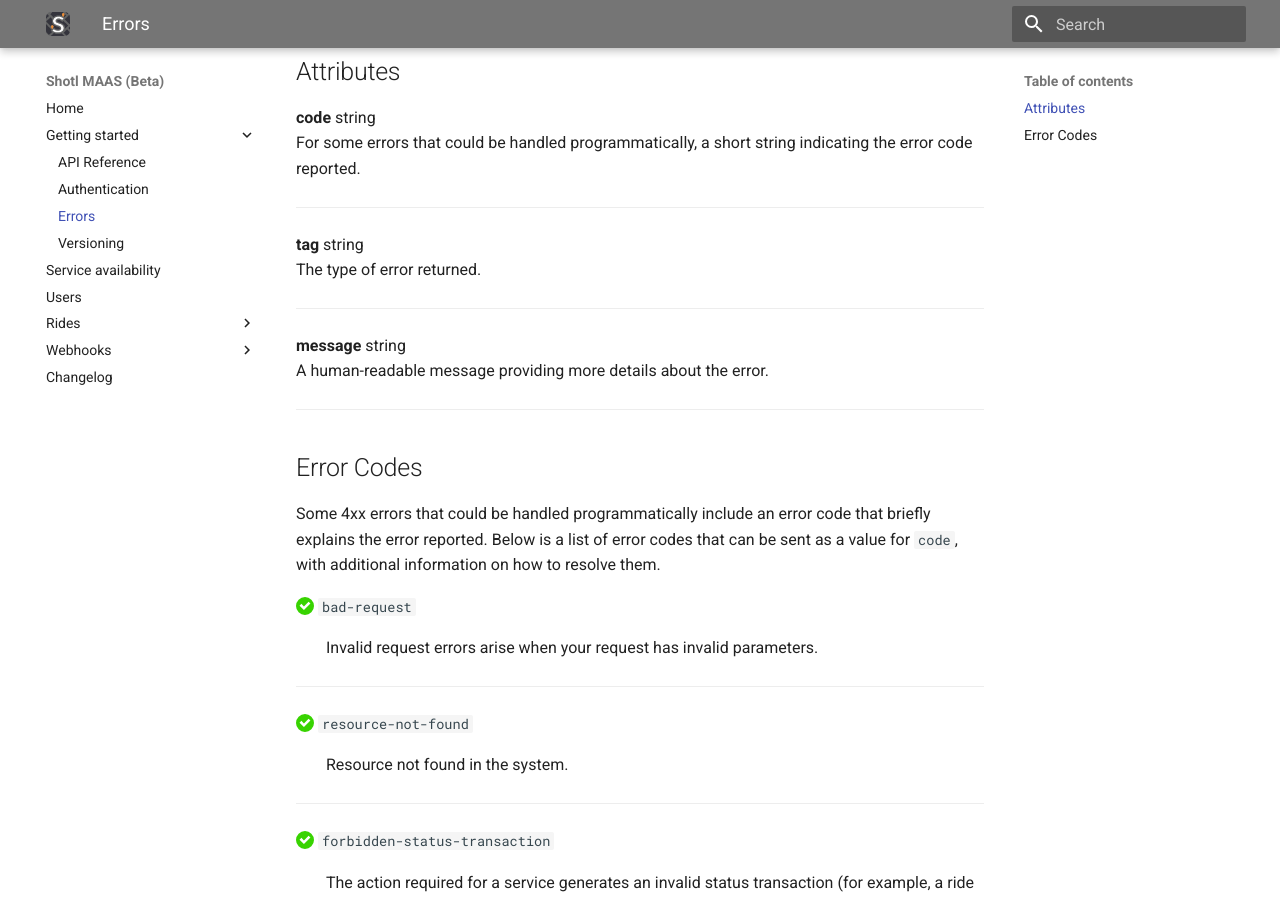
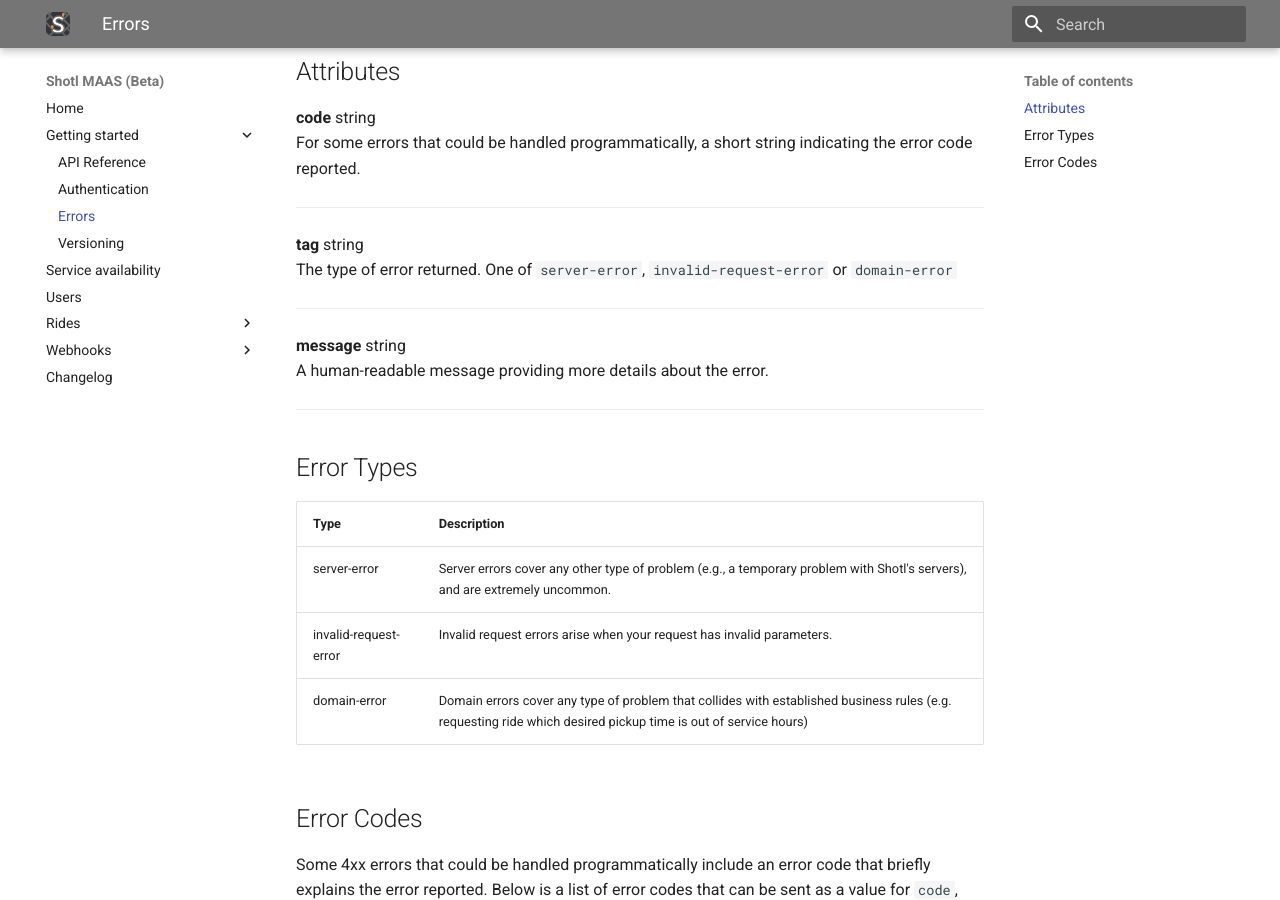
Before and after one commit to shotl/maas-docs, an MkDocs documentation site: the page built from docs/getting-started/errors.md, in a window 1280 px wide and 900 px high, scrolled down 393 px. Built offline with MkDocs 1.6.1 and Material for MkDocs 9.7.7, drawn with Linux system fonts in a browser that asks for light colours.

Commit message:
Add error types section

```diff
--- a/docs/getting-started/errors.md
+++ b/docs/getting-started/errors.md
@@ -13,11 +13,18 @@ Attributes
 For some errors that could be handled programmatically, a short string indicating the error code reported.
 -------------
 **tag** string <br>
-The type of error returned.
+The type of error returned. One of <code>server-error</code>, <code>invalid-request-error</code> or <code>domain-error</code>
 -------------
 **message** string <br>
 A human-readable message providing more details about the error.
 -------------
+Error Types
+-------------
+| Type      | Description                                                                                             |
+| ----------- | ------------------------------------------------------------------------------------------------------- |
+| server-error       | Server errors cover any other type of problem (e.g., a temporary problem with Shotl's servers), and are extremely uncommon.                                             |
+| invalid-request-error   | Invalid request errors arise when your request has invalid parameters.
+| domain-error | Domain errors cover any type of problem that collides with established business rules (e.g. requesting ride which desired pickup time is out of service hours)
 
 Error Codes
 -------------
```
